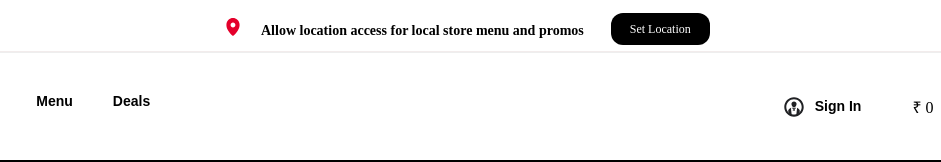
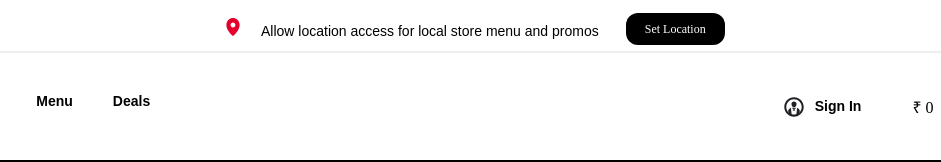
Before and after one commit to deepi-del/KFC-staticwebsite, a plain HTML site: page index.html in a window 1280 px wide. Shown: the top 162 px of the page, 187-1128 px from the left. Drawn offline with Linux system fonts and the light colour scheme.

Commit message:
file changes

```diff
--- a/kfc.css
+++ b/kfc.css
@@ -37,8 +37,9 @@ body{
     font-style: normal;
     padding-left: 19px;
     margin-top: 19px;
-    font-family: "National 2 Regular";
+    font-family: "Moderustic", sans-serif;
     line-height: 24px;
+    font-weight: 400;
 }
 .topbutton{
     margin-top: 13px;
```
